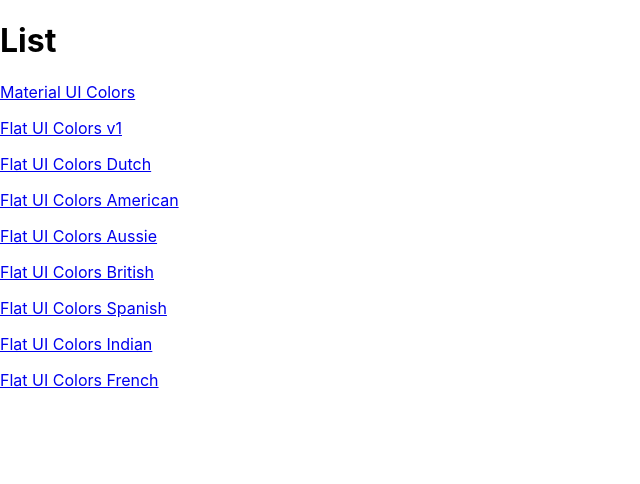
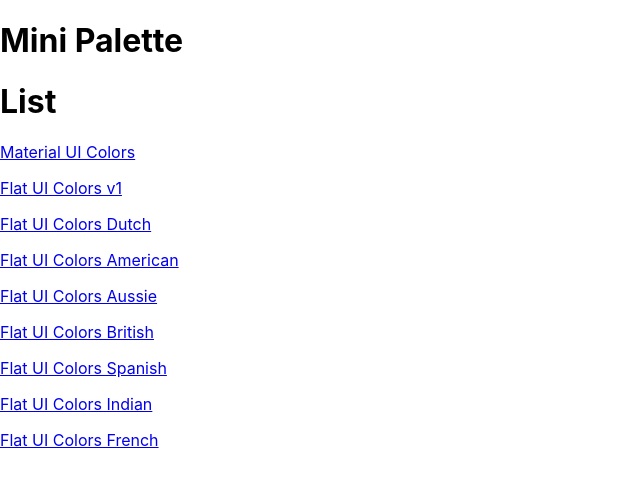
Before and after one commit to kabraham23/colors-app, a React (Create React App) app: page / in a window 1280 px wide. Shown: the top 484 px of the page, without its empty margins (0-640 px from the left). Built offline with nearby package versions, Linux system fonts and the light colour scheme.

Commit message:
installing material ui styles

```diff
--- a/package.json
+++ b/package.json
@@ -5,6 +5,7 @@
   "dependencies": {
     "@material-ui/core": "^4.12.4",
     "@material-ui/icons": "^4.11.3",
+    "@material-ui/styles": "^4.11.5",
     "@mui/icons-material": "^5.11.11",
     "@testing-library/jest-dom": "^5.16.5",
     "@testing-library/react": "^13.4.0",
--- /dev/null
+++ b/src/Components/MiniPalette.js
@@ -0,0 +1,11 @@
+import React from 'react';
+
+function MiniPalette(props){
+    return(
+        <div>
+            <h1>Mini Palette</h1>
+        </div>
+    )
+}
+
+export default MiniPalette;
--- a/src/Components/PaletteList.js
+++ b/src/Components/PaletteList.js
@@ -1,4 +1,5 @@
 import React, { Component } from 'react';
+import MiniPalette from './MiniPalette';
 import { Link } from 'react-router-dom';
 
 export default class PaletteList extends Component {
@@ -6,6 +7,7 @@
     const { palettes } = this.props;
     return (
       <div className='PaletteList'>
+        <MiniPalette />
         <h1>List</h1>
         {palettes.map((palette, index) => (
             <p key={index}>
```
Also changed, not shown: 1 other file (tests, documents, lock files or other folders).
